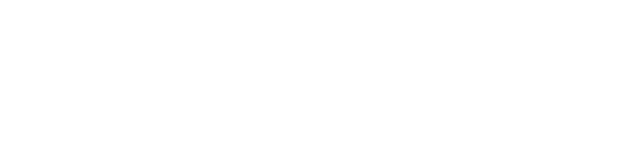
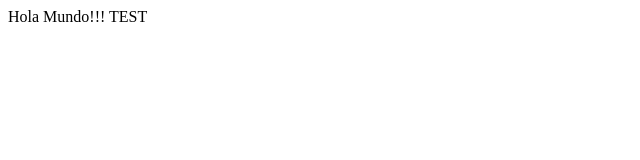
Before and after one commit to OctavioGarcia1337/LabCompUCC, a plain HTML site: page index.html in a window 1280 px wide. Shown: the whole page, without its empty margins (0-640 px from the left). Drawn offline with Linux system fonts and the light colour scheme.

Commit message:
Se agrega una linea de texto

```diff
--- a/index.html
+++ b/index.html
@@ -4,9 +4,11 @@
     <meta charset="UTF-8">
     <meta name="description" content="Free Web tutorials">
     <meta name="keywords" content="HTML,CSS,XML,JavaScript">
-    <meta name="author" content="John Doe">
+    <meta name="author" content="Octavio Garcia">
     <meta name="viewport" content="width=device-width, initial-scale=1.0">
 </head>
 <body>
+Hola Mundo!!!
+TEST
 </body>
 </html>
```
